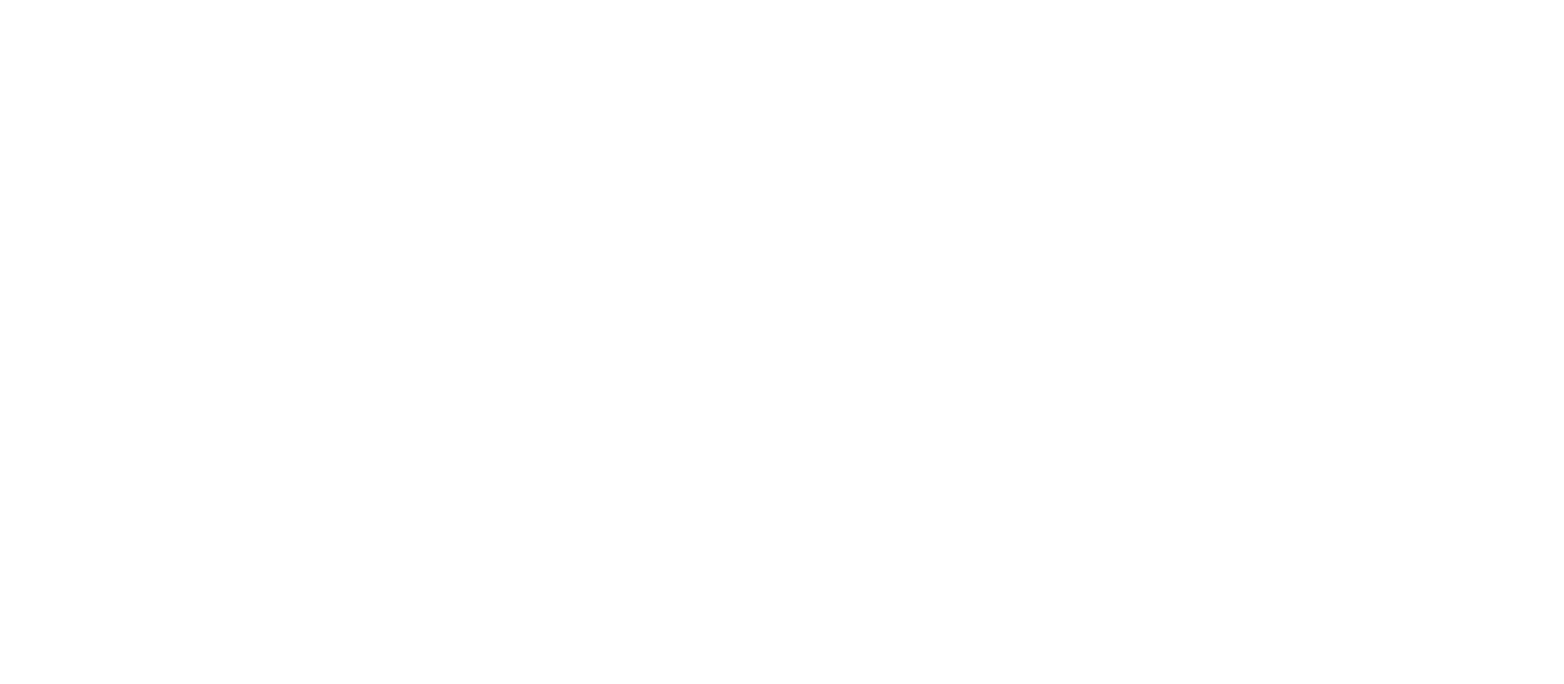
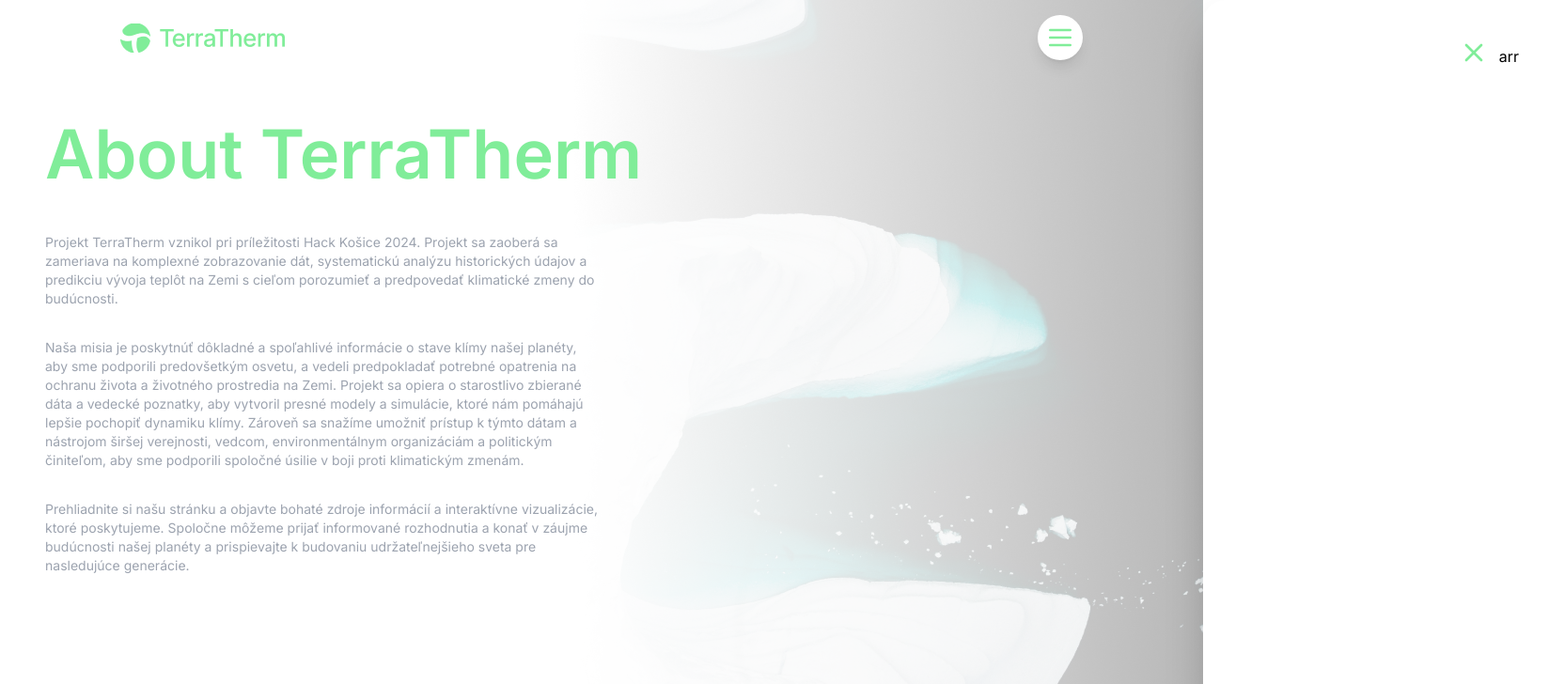
Before and after one commit to KiRT4P/hack-ke, a React (Create React App) app: page /about in a window 1280 px wide. Before the commit this address had no page. Shown: the top 728 px of the page at 94% size, 1664 px wide, since content can reach past the window. Built offline with nearby package versions, Linux system fonts and the light colour scheme.

Commit message:
menu and about page

```diff
--- a/src/App.jsx
+++ b/src/App.jsx
@@ -2,6 +2,7 @@ import { BrowserRouter, Routes, Route } from 'react-router-dom'
 //pages
 import Home from "./pages/Home"
 import AddEvent from './pages/AddEvent'
+import About from './pages/About';
 
 
 // import Footer from './components/Footer';
@@ -15,6 +16,7 @@ function App() {
         <Routes className=''>
           <Route index element={<Home />} />
           <Route path="/add" element={<AddEvent />} />
+          <Route path="/about" element={<About />} />
         </Routes>
         {/* <Footer className={""} /> */}
       </main>
--- a/src/components/Info.jsx
+++ b/src/components/Info.jsx
@@ -1,18 +1,22 @@
 import { IconX } from '@tabler/icons-react';
+import { Link } from 'react-router-dom';
+import { useState } from 'react';
 
-export default function Info({ selected, setSelected }) {
+export default function Info({ selected, setSelected = () => { }, menu, setMenu, init = true }) {
     console.log(selected);
-    ;
+    console.log(menu);
+    const [initial, setInitial] = useState(init)
+    return (
+        <div id='test' className={`absolute   top-0 bg-white p-12 w-[30vw] h-screen z-50 rounded-l-3xl shadow-2xl text-right duration-500 ${!!selected || menu ? "right-0" : "-right-[30vw]"} `}>
 
-    return (
-        <div id='test' className={`absolute   top-0 bg-white p-12 w-[30vw] h-screen z-50 rounded-l-3xl shadow-2xl text-center duration-500 ${!!selected ? "right-0" : "-right-[30vw]"} `}>
-
-            <p className="absolute right-5 top-5 cursor-pointer" onClick={e => setTimeout(() => setSelected(null))}>
+            <p className="absolute right-20 top-10 cursor-pointer z-50" onClick={e => { setSelected(null); setMenu(false); setInitial(false) }}>
                 <IconX color='#80ed99' size={"2rem"} />
             </p>
+            {
+                !menu && <div className='h-full'>
                     {selected?.point
                         ?
-                <div className="flex flex-col h-full">
+                        <div className="flex flex-col text-left pt-20 h-full     ">
                             <h1 className="text-4xl font-semibold text-accent pb-1">{selected.event_name}    </h1>
                             <h2 className="text-2xl font-semibold text-accent pb-3">{selected.point_name}    </h2>
                             <p>{selected.desc}</p>
@@ -24,8 +28,41 @@ export default function Info({ selected, setSelected }) {
                         :
                         <h1>arr</h1>
                     }
+                </div>
+            }
+            {
+                menu &&
+                <div>
+                    {initial &&
+                        <div className="flex flex-col absolute top-10 left-10 child:mb-8 text-left h-[90%]">
+                            <h1 className="text-3xl text-accent">How does it work?</h1>
+                            <p className='text-sm text-gray-400 max-w-[23vw]'>
+                                TerraTherm is a project that visualizes captured climate data from the past and tries to display the predicted development of the upcoming climate change.
+                            </p>
+                            <p className='text-sm text-gray-400 max-w-[23vw]'>
+                                By clicking on the <span className='text-accent'>Good</span>  / <span className='text-accent'>Medium</span> / <span className='text-accent'>Bad</span> buttons, you can follow the expected development, due to the favorable circumstances.
+                            </p>
+                            <h1 className="text-3xl text-accent mt-4 ">Move the slider!</h1>
+                            <p className='text-sm text-gray-400 max-w-[23vw]'>
+                                By clicking on the slider an moving it you will be able to see data or predictions for each year displayed.
+                            </p>
+                            <div className='flex-1 flex justify-end'>
+                                <button onClick={e => { setSelected(null); setMenu(false); setInitial(false) }} className='w-full h-max mt-auto uppercase text-xl'>Try it out now!</button>
+                            </div>
+
+                        </div>
+                    }
+
+                    {!initial && <div className="flex flex-col absolute top-40 right-20 child:mb-4 ">
+                        <Link to="/?initial=false" className="text-3xl text-accent">Home</Link>
+                        <h1 className="text-3xl text-accent cursor-pointer" onClick={e => setInitial(true)}>How does it work?</h1>
+                        <Link to="/about" className="text-3xl text-accent">About</Link>
+                    </div>}
+                </div>
+            }
 
 
-        </div>
+
+        </div >
     )
 }
--- a/src/components/Navbar.jsx
+++ b/src/components/Navbar.jsx
@@ -1,19 +1,21 @@
 import { Link } from "react-router-dom";
-
-const Navbar = ({ model, setModel, narrow }) => {
+import { IconMenu2 } from "@tabler/icons-react";
+const Navbar = ({ model, setModel, openMenu, narrow, bar = true }) => {
     return (
         <div className='flex justify-center h-20 w-full z-50'>
-            <nav className=" w-full h-20 fixed bg-white z-40" >
+            <nav className={` w-full h-20 fixed  z- ${bar ? " bg-white " : " "}`} >
                 <div className={` flex justify-between items-center h-20 content `}>
                     <Link to={"/"} className="text-dark text-xl flex items-center">
                         <img src="./TerraTherm_Logo1 1.png" alt="" />
                     </Link>
-                    <div className={`flex selector justify-between  w-1/4 min-w-[400px] child:!w-24 child:!text-base duration-500 relative ${narrow ? "  -left-16 " : "-left-0"} `}>
+                    {bar && <div className={`flex selector justify-between  w-1/4 min-w-[400px] child:!w-24 child:!text-base duration-500 relative ${narrow ? "  -left-16 " : "-left-0"} `}>
                         <h2 onClick={() => setModel(0)} className={`${model === 0 ? "bg-accent !text-white" : ""}`}>Good</h2>
                         <h2 onClick={() => setModel(1)} className={`${model === 1 ? "bg-accent !text-white" : ""}`}>Medium</h2>
                         <h2 onClick={() => setModel(2)} className={`${model === 2 ? "bg-accent !text-white" : ""}`}>Bad</h2>
+                    </div>}
+                    <div className="rounded-full p-2 shadow-lg cursor-pointer z-50 bg-white">
+                        <IconMenu2 color='#80ed99' size={"2rem"} onClick={openMenu} />
                     </div>
-                    <div></div>
                 </div>
             </nav >
         </div >
--- a/src/components/Slider.jsx
+++ b/src/components/Slider.jsx
@@ -20,7 +20,7 @@ export default function Slider({ fullWidth = true }) {
                     <div className="absolute -bottom-8">1980</div>
                 </div>
 
-                <div className={`absolute normal-nums border-accent border-2 rounded-lg px-2 py-1 z-50 -top-8 ${(sliderValue == 0 || sliderValue == 100) ? "hidden" : ""}`} style={{ left: mapNumRange(sliderValue, 0, 100, 0, 95) + (0) + '%' }} > {year}</div>
+                <div className={`absolute normal-nums border-accent border-2 rounded-lg px-2 py-1 z-50 -top-8 ${(sliderValue == 0 || sliderValue == 100) ? "hidden" : ""}`} style={{ left: mapNumRange(sliderValue, 0, 100, 0, 95) + (0.2) + '%' }} > {year}</div>
                 <input type="range" className="bg-transparent" value={sliderValue}
                     onChange={(e) => {
                         setSliderValue(e.target.value);
--- a/src/index.css
+++ b/src/index.css
@@ -44,6 +44,11 @@ input[type="text"], input[type="number"],input[type="datetime-local"] input[type
 
 g{
   @apply child:pointer-events-auto
+}
+
+.txt > p {
+  @apply text-gray-400 w-1/2 pb-8 text-sm
+
 }
 
 
--- /dev/null
+++ b/src/pages/About.jsx
@@ -0,0 +1,33 @@
+import Info from "../components/Info";
+import Navbar from "../components/Navbar";
+import { useState } from "react";
+export default function About() {
+    const [menu, setMenu] = useState(false)
+
+    const openMenu = () => {
+        setMenu(true)
+    }
+
+    return (
+        <div className="">
+            <Navbar bar={false} openMenu={openMenu} />
+            <Info menu={menu} setMenu={setMenu} init={false} />
+            <div className="p-12 txt">
+                <h1 className="text-7xl text-accent font-semibold mb-12">About TerraTherm</h1>
+                <p>
+                    Projekt TerraTherm vznikol pri príležitosti Hack Košice 2024. Projekt sa zaoberá sa zameriava na komplexné zobrazovanie dát, systematickú analýzu historických údajov a predikciu vývoja teplôt na Zemi s cieľom porozumieť a predpovedať klimatické zmeny do budúcnosti.
+                </p>
+                <p>
+                    Naša misia je poskytnúť dôkladné a spoľahlivé informácie o stave klímy našej planéty, aby sme podporili predovšetkým osvetu, a vedeli predpokladať potrebné opatrenia na ochranu života a životného prostredia na Zemi. Projekt sa opiera o starostlivo zbierané dáta a vedecké poznatky, aby vytvoril presné modely a simulácie, ktoré nám pomáhajú lepšie pochopiť dynamiku klímy. Zároveň sa snažíme umožniť prístup k týmto dátam a nástrojom širšej verejnosti, vedcom, environmentálnym organizáciám a politickým činiteľom, aby sme podporili spoločné úsilie v boji proti klimatickým zmenám.
+                </p>
+                <p>
+                    Prehliadnite si našu stránku a objavte bohaté zdroje informácií a interaktívne vizualizácie, ktoré poskytujeme. Spoločne môžeme prijať informované rozhodnutia a konať v záujme budúcnosti našej planéty a prispievajte k budovaniu udržateľnejšieho sveta pre nasledujúce generácie.
+                </p>
+
+            </div>
+            <div className="absolute right-0 bottom-0 -z-50 ">
+                <img src="/bg.png" alt="" />
+            </div>
+        </div >
+    )
+}
--- a/src/pages/Home.jsx
+++ b/src/pages/Home.jsx
@@ -6,9 +6,16 @@ import { useEffect, useState } from "react"
 import Info from "../components/Info"
 
 export default function Home() {
+    const searchParamas = new URLSearchParams(window.location.search)
     const [selected, setSelected] = useState(null)
     const [model, setModelUS] = useState(1)
+    const [menu, setMenu] = useState(searchParamas.get("initial") !== 'false')
 
+
+
+    const openMenu = () => {
+        setMenu(true)
+    }
 
 
     const setModel = (model) => {
@@ -19,10 +26,10 @@ export default function Home() {
 
     return (
         <div className="w-screen h-screen overflow-hidden " >
-            <Navbar model={model} setModel={setModel} narrow={!!selected} />
-            <Map setSelected={setSelected} model={model} selected={selected} />
-            <Slider fullWidth={!selected} />
-            <Info selected={selected} setSelected={setSelected} />
+            <Navbar model={model} setModel={setModel} narrow={!!selected} openMenu={openMenu} />
+            <Map setSelected={setSelected} model={model} selected={selected} menu={menu} />
+            <Slider fullWidth={!selected && !menu} />
+            <Info selected={selected} setSelected={setSelected} menu={menu} setMenu={setMenu} init={searchParamas.get("initial") !== 'false'} />
         </div>
     )
 
```
Also changed, not shown: src/components/Map.jsx (+4 -3 lines), public/bg.png (added). Lines whose indentation alone changed are shown as unchanged.
